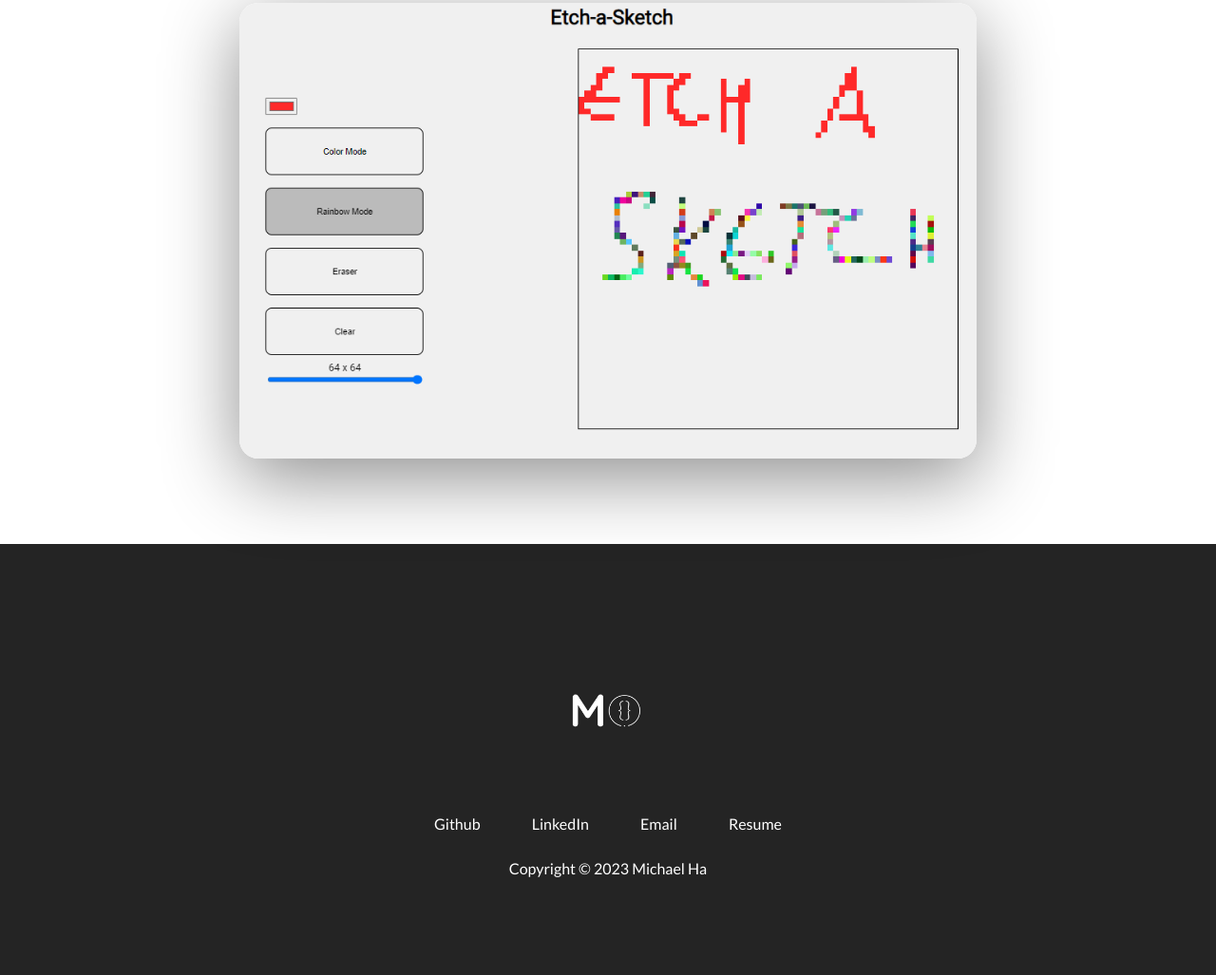
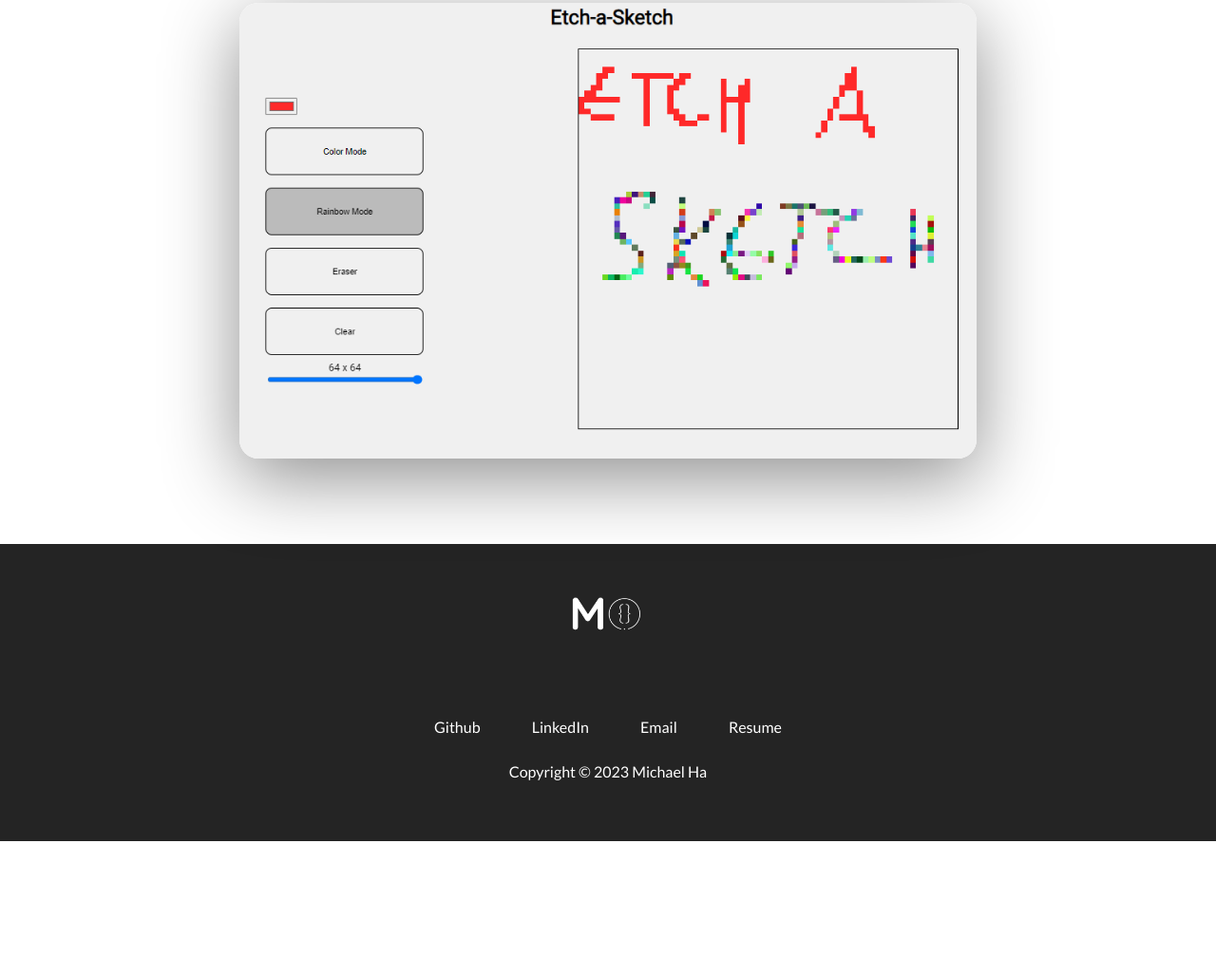
Before and after one commit to Guacamoley/portfolio, a plain HTML site: page index.html in a window 1280 px wide. Shown: the part 3481-4508 px from the top of the page at 95% size. After the commit the page ends 4367 px from the top, so only its background shows below. Drawn offline with Linux system fonts and the light colour scheme.

Commit message:
Update footer padding

```diff
--- a/styles.css
+++ b/styles.css
@@ -409,7 +409,8 @@ footer {
   flex-direction: column;
   align-items: center;
   justify-content: center;
-  padding: 8% 0;
+  padding: 0;
+  padding-bottom: 5%;
 }
 
 .footer__logo--image {
```
